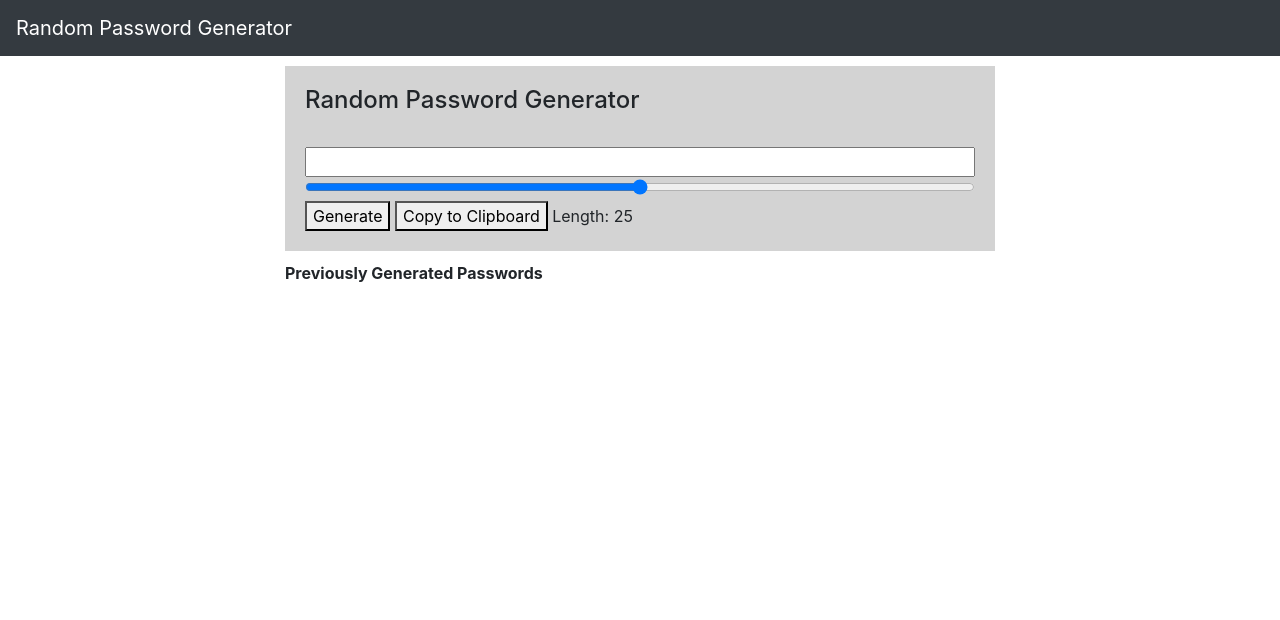
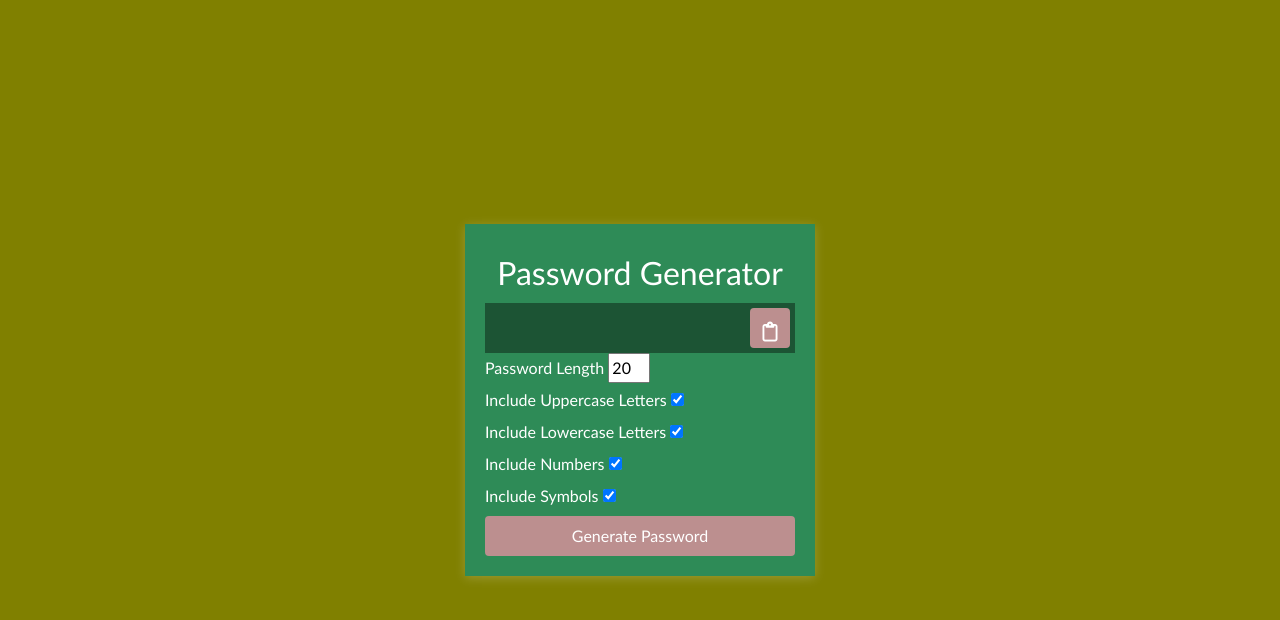
Before and after one commit to kevrolla/homework-week3, a plain HTML site: page index.html in a window 1280 px wide. Drawn offline with nearby package versions, Linux system fonts and the light colour scheme.

Commit message:
changed the format and added check boxes

```diff
--- a/index.html
+++ b/index.html
@@ -2,50 +2,50 @@
 <html lang="en">
 <head>
     <meta charset="UTF-8">
-    <meta name="viewport" content="width=, initial-scale=1.0">
+    <meta name="viewport" content="width=device-width, initial-scale=1.0">
     <meta http-equiv="X-UA-Compatible" content="ie=edge">
     <title>Random Password Generator</title>
     <link rel="stylesheet" href="https://stackpath.bootstrapcdn.com/bootstrap/4.4.1/css/bootstrap.min.css" integrity="sha384-Vkoo8x4CGsO3+Hhxv8T/Q5PaXtkKtu6ug5TOeNV6gBiFeWPGFN9MuhOf23Q9Ifjh" crossorigin="anonymous">
     <link rel="stylesheet" href="styles.css">
+    <script src="https://kit.fontawesome.com/3da1a747b2.js" crossorigin="anonymous"></script>
 
 
 </head>
 <body>
-    <nav class="navbar navbar-dark bg-dark">
-        <a class="navbar-brand" href="#">Random Password Generator</a>
-    </nav>
-
     <div class="container">
-
-        <div clas="row">
-
-            <div class="col-lg-8 col-sm-12 mx-auto">
-
-                <div class="content">
-                    <h4>Random Password Generator</h4>
-                    <br>
-                    <input type="text" id="display">
-                    <br>
-                    <input type="range" min="0" max="50" name="slider" id="slider">
-                    <br>
-                    <button onclick="generate()">Generate</button>
-                    <button onclick="copyPassword()">Copy to Clipboard</button>
-                    <div id="length"></div>
+                <h2>Password Generator</h2>
+                <div class="result-container">
+                    <span id="result"></span>
+                    <button class="btn" id="clipboard">
+                        <i class="far fa-clipboard"></i>
+                    </button>
                 </div>
-
-                <div class="previous_passwords">
-                    <b>Previously Generated Passwords</b>
-                    <br>
-                    <div id="lastNums"></div>
-                </div>
-
-
-
-            </div>
-
-        </div>
-
-    </div>
-    <script src="script.js"></script>
+              <div class="settings">
+                    <div class="settings">
+                            <label for="length">Password Length</label>
+                            <input type="number" id="length" min="8" max="20" value="20"/>
+                        </div>
+                        <div class="settings">
+                            <label for="uppercase">Include Uppercase Letters</label>
+                            <input type="checkbox" id="uppercase" checked/>
+                        </div>
+                        <div class="settings">
+                            <label for="lowercase">Include Lowercase Letters</label>
+                            <input type="checkbox" id="lowercase" checked/>
+                        </div>
+                        <div class="settings">
+                            <label for="numbers">Include Numbers</label>
+                            <input type="checkbox" id="numbers" checked/>
+                        </div>
+                        <div class="settings">
+                            <label for="symbols">Include Symbols</label>
+                            <input type="checkbox" id="symbols" checked/>
+                        </div>
+              </div>
+              <button class="btn btn-large" id="generate">
+                  Generate Password
+              </button>
+     </div>
+    <script src="./script.js"></script>
 </body>
 </html>
--- a/script.js
+++ b/script.js
@@ -1,35 +1,64 @@
-//generate random password
-function generate(){
-    let complexity = document.getElementById("slider").value;
+const results = document.querySelector('#result');
+const UNInum = [48, 57];
+const UNIupper = [65, 90];
+const UNIlower = [97, 122];
+const UNIsym = [33, 47];
 
-    let values = "ABCDEFGHIJKLMNOPQRSTUVWXYZabcdefghijklmnopqrstuvwxyz1234567890!@#$%^&*()_+";
+document.querySelector('#generate').addEventListener('click', () => {
+    const length = document.querySelector('#length').value;
+    const upper = document.querySelector('#uppercase').checked;
+    const lower = document.querySelector('#lowercase').checked;
+    const numbers = document.querySelector('#numbers').checked;
+    const symbols = document.querySelector('#symbols').checked;
 
-    let password = "";
+    const randomSelector = [];
+    const password = [];
 
-    for(var i = 0; i <= complexity; i++){
-        password = password + values.charAt(Math.floor(Math.random() * Math.floor(values.length - 1)));
+
+
+    if(upper === true) {
+        for(let i = UNIupper[0]; i <= UNIupper[1]; i++){
+        randomSelector.push(i)
+    }
     }
 
-    document.getElementById("display").value = password;
+    if(lower === true) {
+        for(let i = UNIlower[0]; i <= UNIlower[1]; i++){
+        randomSelector.push(i)
+    }
+    }
 
-    document.getElementById("lastNums").innerHTML += password + "<br/>";
-}
+    if(numbers === true) {
+        for(let i = UNInum[0]; i <= UNInum[1]; i++){
+        randomSelector.push(i)
+    }
+    }
 
-document.getElementById("length").innerHTML = "Length: 25";
+    if(symbols === true) {
+        for(let i = UNIsym[0]; i <= UNIsym[1]; i++){
+        randomSelector.push(i)
+    }
+    }
 
-document.getElementById("slider").oninput = function(){
-    if (document.getElementById("slider").value > 0){
-        document.getElementById("length").innerHTML = "Length:" + document.getElementById("slider").value;
+    for (let i = 0; i< length; i++) {
+        password.push(String.fromCharCode(randomSelector[Math.floor(Math.random()*randomSelector.length)]))
     }
-    else {
-        document.getElementById("length").innerHTML = "Length: 1";
+    results.textContent = password.join('');
+
+})
+
+clipboard.addEventListener('click', () => {
+    const textarea = document.createElement('textarea');
+    const password = results.innerText;
+
+    if(!password) {
+        return;
     }
-}
 
-function copyPassword(){
-    document.getElementById("display").select();
-
-    document.execCommand("copy");
-
-    alert("Password copied to clipboard!");
-}
+    textarea.value = password;
+    document.body.appendChild(textarea);
+    textarea.select();
+    document.execCommand('copy');
+    textarea.remove();
+    alert('password Copied to Clipboard');
+});
--- a/styles.css
+++ b/styles.css
@@ -1,24 +1,91 @@
-.content {
-    margin-top: 10px;
-    margin-bottom: 10px;
-    background-color: lightgray;
+* {
+    box-sizing: border-box;
+}
+
+body {
+    background-color: olive;
+    color: #fff;
+    display: flex;
+    font-family: 'Gill Sans', 'Gill Sans MT', Calibri, 'Trebuchet MS', sans-serif;
+    flex-direction: column;
+    align-items: center;
+    justify-content: center;
+    padding: 10px;
+    min-height: 100vh;
+
+}
+
+p {
+    margin: 5px 0px;
+}
+
+h2 {
+    margin: 10px 0px;
+    text-align: center;
+}
+
+input [type='checkbox'] {
+    margin-right: 0;
+}
+
+.container {
+    background-color: seagreen;
+    box-shadow: 0px 2px 10px rgba(255, 255, 255, 0.2);
     padding: 20px;
+    width: 350px;
+    max-width: 100%;
+}
+
+.result-container {
+    background-color: rgba(0, 0, 0, 0.4);
+    display: flex;
+    justify-content: flex-start;
+    align-items: center;
+    position: relative;
+    font-size: 18px;
+    letter-spacing: 1px;
+    padding: 12px 10px;
+    height: 50px;
     width: 100%;
 }
 
-#display {
+#result {
+    word-wrap: break-word;
+    max-width: calc(100% - 40px);
+}
+
+.result-container .btn {
+    font-size: 20px;
+    position: absolute;
+    top: 5px;
+    right: 5px;
+    height: 40px;
+    width: 40px;
+}
+
+.btn {
+    border: none;
+    color: #fff;
+    cursor: pointer;
+    font-size: 16px;
+    padding: 8px 12px;
+    background-color: rosybrown;
+}
+
+.btn-large {
+    display: block;
     width: 100%;
 }
 
-#slider {
-    width: 100%;
+.setting {
+    display :flex;
+    justify-content: space-between;
+    align-items: center;
+    margin: 15px 0;
 }
 
-#length {
-    display: inline-block;
-    width: 100px;
+@media screen and (max-width: 400px) {
+    .result-container {
+        font-size: 14px;
+    }
 }
-
-.previous_passwords {
-    margin-bottom: 20px;
-}
```
